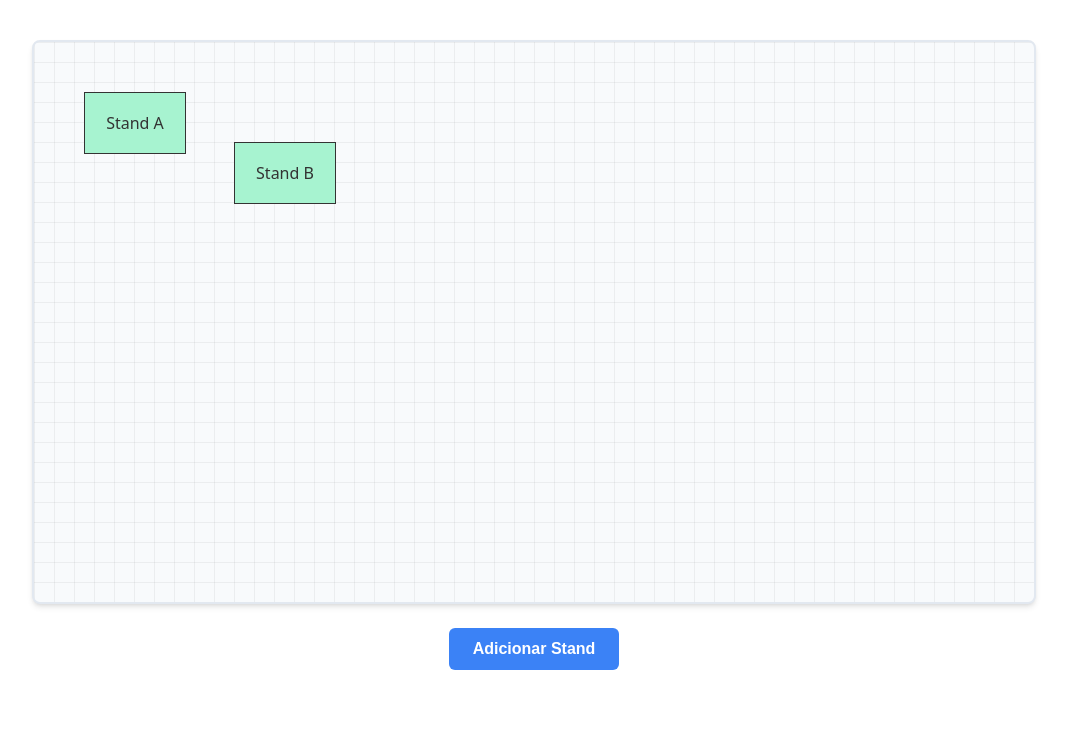
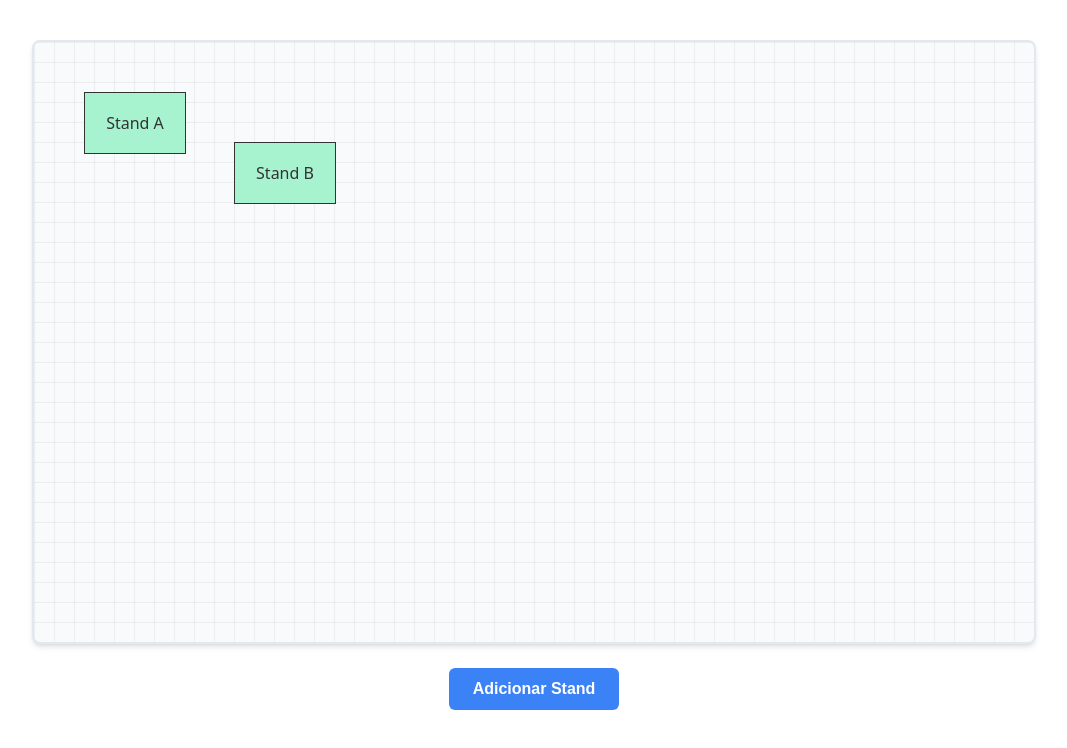
Before and after one commit to LansyLord/stands-map, an Angular app: page / in a window 1280 px wide. Shown: the top 748 px of the page, without its empty margins (106-1173 px from the left). Built offline with nearby package versions, Linux system fonts and the light colour scheme.

Commit message:
Implementa limite no mapa para que os stands não passem da borda

```diff
--- a/src/app/components/map-container/map-container.component.html
+++ b/src/app/components/map-container/map-container.component.html
@@ -1,9 +1,9 @@
-<div class="map-area">
+<div class="map-area" #mapArea>
   <app-stand
     *ngFor="let stand of stands$ | async"
     [standData]="stand"
     (click)="selectStand(stand)"
-    cdkDrag [cdkDragFreeDragPosition]="stand.position" (cdkDragEnded)="onStandMoved($event, stand.id)" [ngClass]="stand.status">
+    cdkDrag [cdkDragFreeDragPosition]="stand.position" (cdkDragEnded)="onStandMoved($event, stand.id)" [ngClass]="stand.status" [cdkDragBoundary]="mapArea">
   </app-stand>
 </div>
 
--- a/src/app/components/map-container/map-container.component.scss
+++ b/src/app/components/map-container/map-container.component.scss
@@ -11,9 +11,9 @@
 }
 
 .map-area {
-  width: 90vw;
+  width: 95vw;
   max-width: 1000px;
-  height: 70vh;
+  height: 75vh;
   border: 2px solid #e2e8f0;
   border-radius: 8px;
   box-shadow: 0 4px 6px -1px rgb(0 0 0 / 0.1), 0 2px 4px -2px rgb(0 0 0 / 0.1);
```
